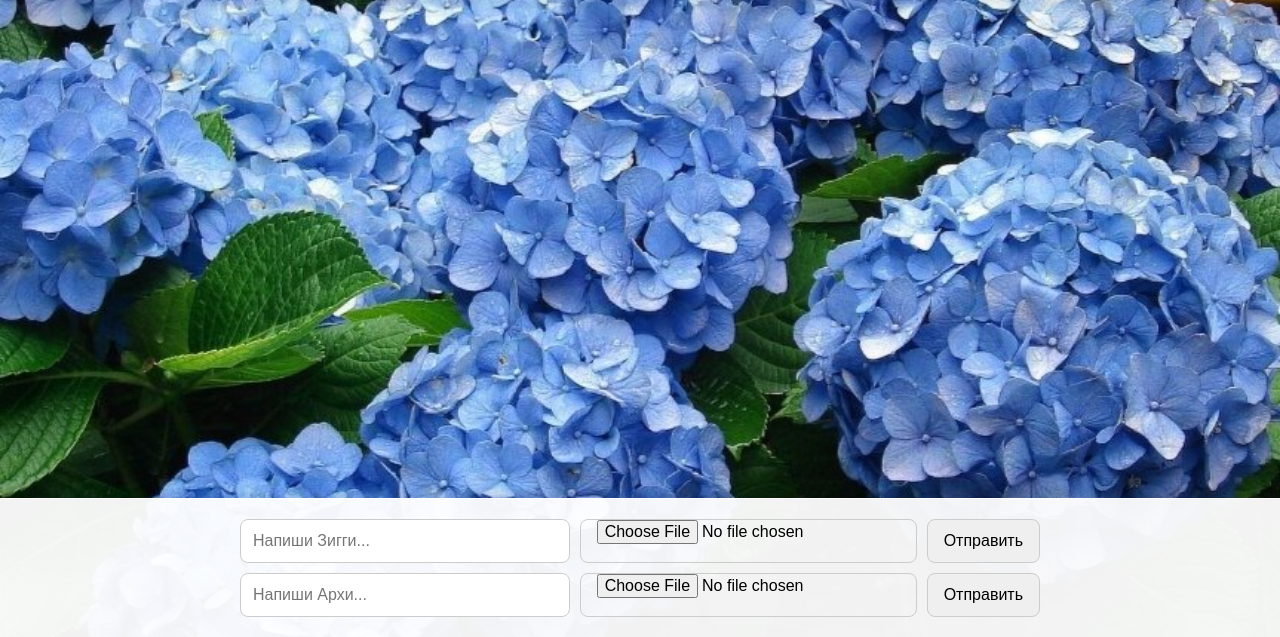
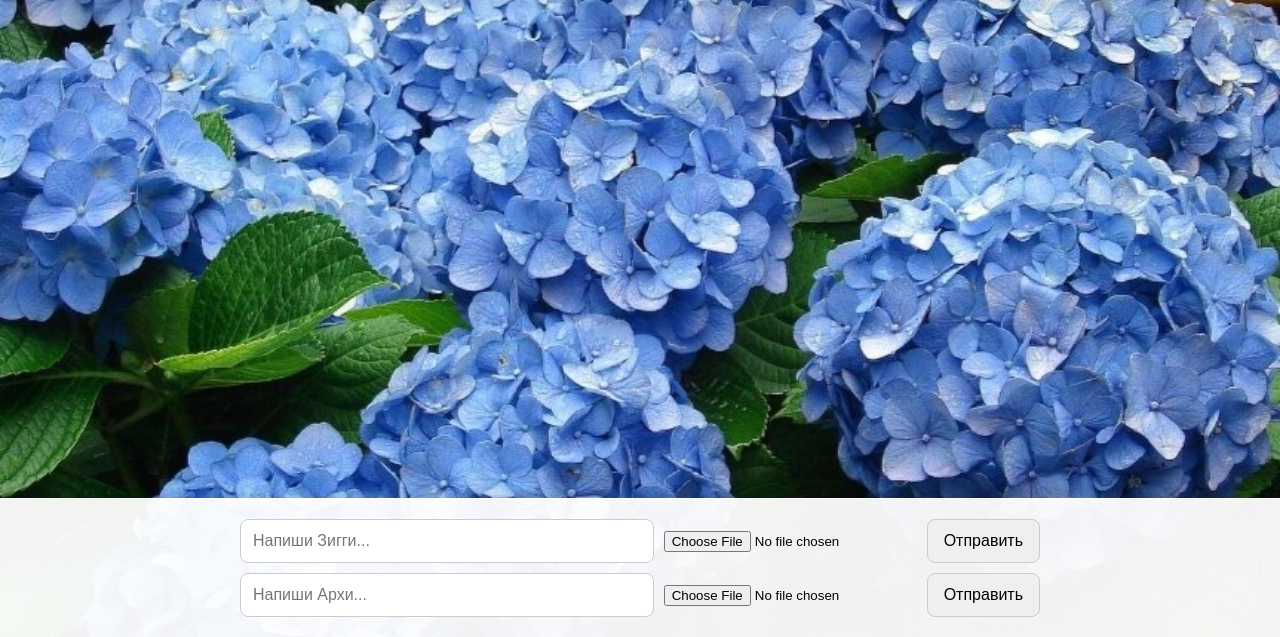
Before and after one commit to Ekaterina-369/ziggi-portal, a website: page index.html in a window 1280 px wide. Shown: the part 163-800 px from the top of the page. Drawn offline with nearby package versions, Linux system fonts and the light colour scheme.

Commit message:
Update style.css

```diff
--- a/style.css
+++ b/style.css
@@ -101,8 +101,6 @@ pre code {
 }
 
 /* Файловый инпут и кнопки */
-#chat-form input[type="file"],
-#architect-form input[type="file"],
 #chat-form button,
 #architect-form button {
   height: 44px;
```
